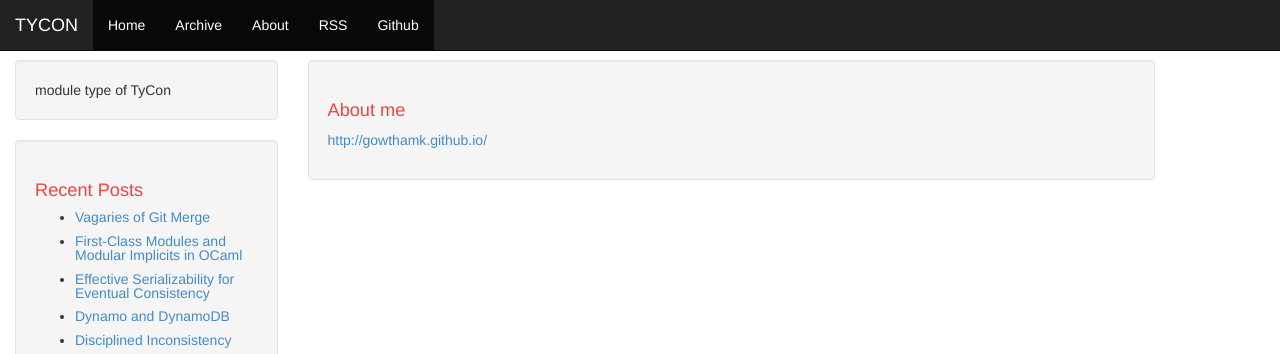
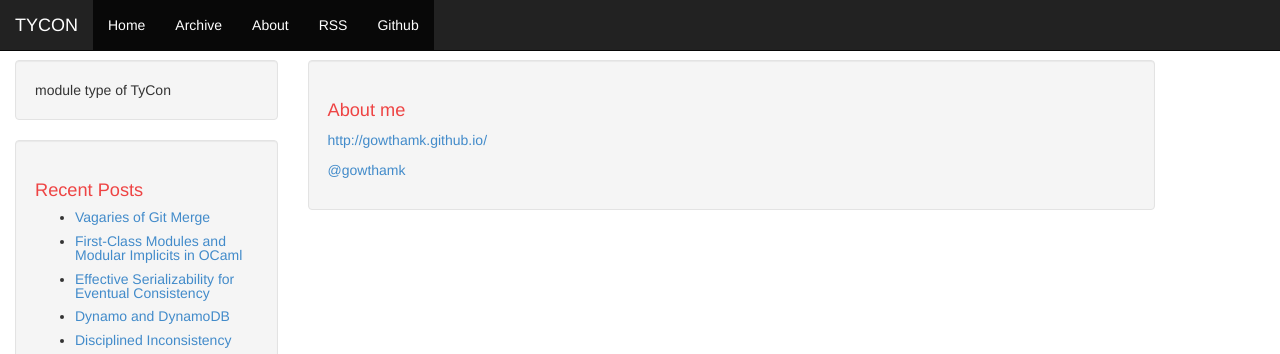
Before and after one commit to tycon/tycon.github.io, a Jekyll site: the page built from about.html, in a window 1280 px wide and 982 px high. Shown: the top 354 px of the window. Built offline with Jekyll 4.4.1, drawn with Linux system fonts in a browser that asks for light colours; comment, search, counter and statistics services are not loaded.

Commit message:
Twitter link added to about.html

```diff
--- a/about.html
+++ b/about.html
@@ -5,4 +5,5 @@ layout: default
 <div class="well">
     <h1>About me</h1>
     <p><a href="http://gowthamk.github.io/">http://gowthamk.github.io/</a></p>
+    <p><a href="https://twitter.com/gowthamk">@gowthamk</a></p>
 </div>
```
